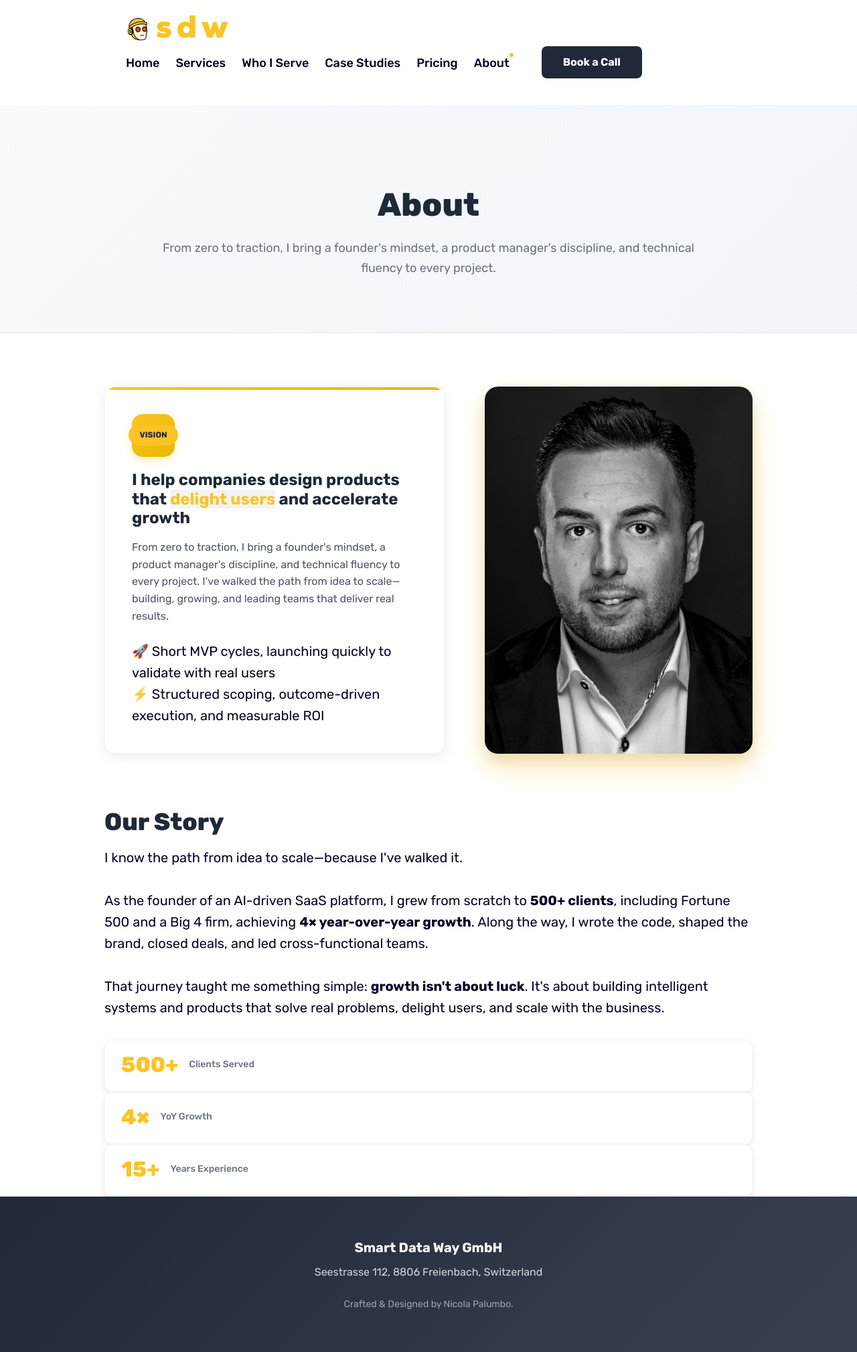
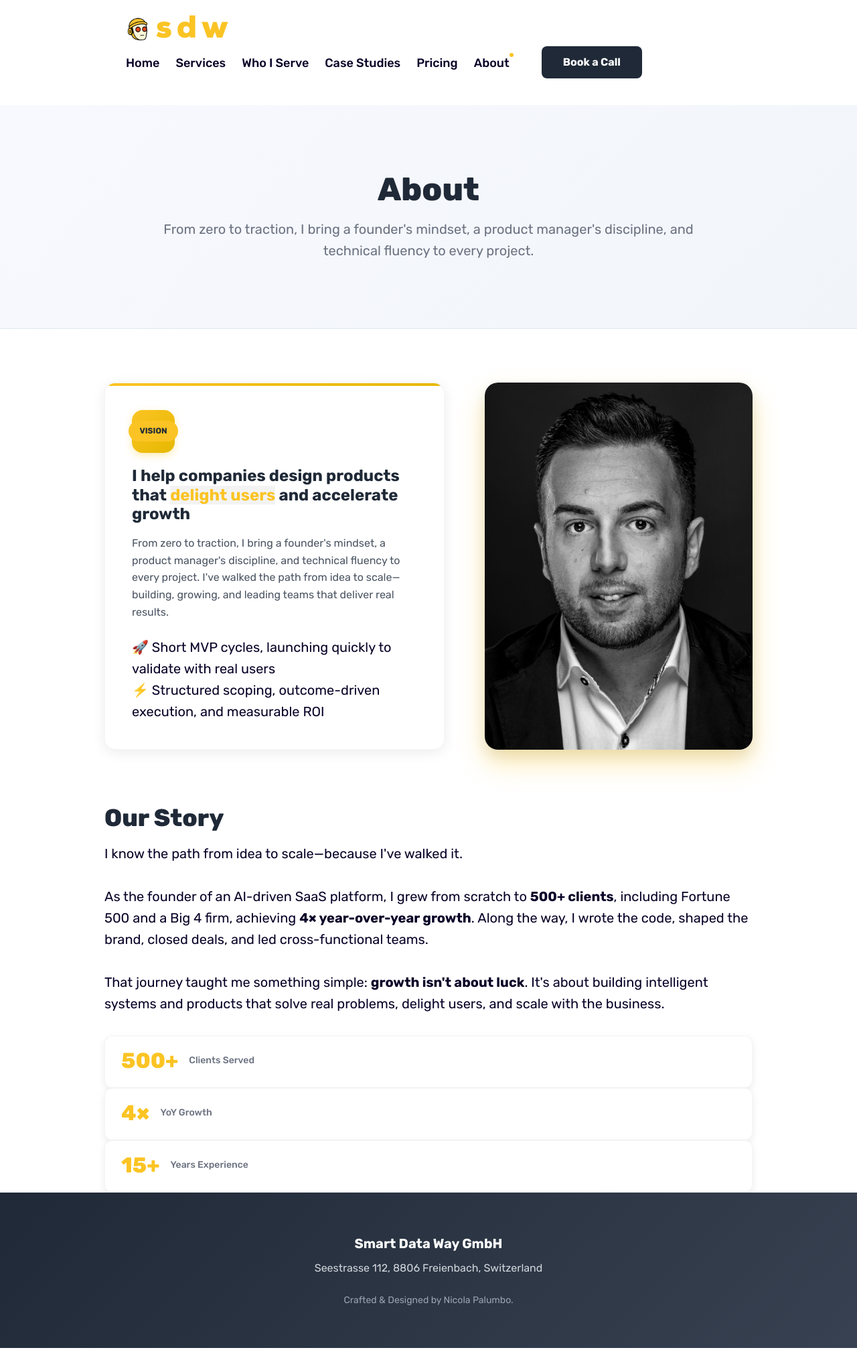
Before and after one commit to nikpalumbo/nikpalumbo.github.io, a Jekyll site: the page built from _pages/about.md, in a window 1280 px wide. Shown: the whole page at 67% size. Built offline with Jekyll 4.4.1, drawn with Linux system fonts in a browser that asks for light colours.

```diff
--- a/_sass/3-modules/_pricing.scss
+++ b/_sass/3-modules/_pricing.scss
@@ -15,12 +15,12 @@
   display: flex;
   justify-content: center;
   gap: 16px;
-  margin: 60px 0 60px 0;
+  margin-bottom: 60px;
   flex-wrap: wrap;
 
   @media (max-width: 768px) {
     gap: 12px;
-    margin: 40px 0 40px 0;
+    margin-bottom: 40px;
   }
 }
 
--- a/_sass/4-layouts/_about.scss
+++ b/_sass/4-layouts/_about.scss
@@ -2,17 +2,17 @@
 
 /* Case Studies Header - Reused from works.scss */
 .case-studies-header {
-  background: linear-gradient(135deg, #f8fafc 0%, #f1f5f9 100%);
-  padding: 120px 0 80px;
+  background: linear-gradient(135deg, #f8f9ff 0%, #f1f5f9 100%);
+  padding: 100px 0 60px;
   text-align: center;
   border-bottom: 1px solid #e2e8f0;
 
   @media (max-width: 768px) {
-    padding: 100px 0 60px;
+    padding: 80px 0 50px;
   }
 
   @media (max-width: 576px) {
-    padding: 80px 0 50px;
+    padding: 60px 0 40px;
   }
 }
 
@@ -25,26 +25,34 @@
   font-size: 48px;
   font-weight: 800;
   color: #1f2937;
-  margin-bottom: 20px;
-  line-height: 1.2;
+  margin-bottom: 16px;
+  line-height: 1.1;
 
   @media (max-width: 768px) {
     font-size: 36px;
+    margin-bottom: 12px;
   }
 
   @media (max-width: 576px) {
     font-size: 32px;
+    margin-bottom: 12px;
   }
 }
 
 .case-studies-description {
-  font-size: 18px;
-  line-height: 1.7;
+  font-size: 20px;
+  line-height: 1.6;
   color: #6b7280;
-  margin: 0;
+  margin: 0 0 40px 0;
+
+  @media (max-width: 768px) {
+    font-size: 18px;
+    margin-bottom: 32px;
+  }
 
   @media (max-width: 576px) {
     font-size: 16px;
+    margin-bottom: 24px;
   }
 }
 
```
Also changed, not shown: 15 other files.
